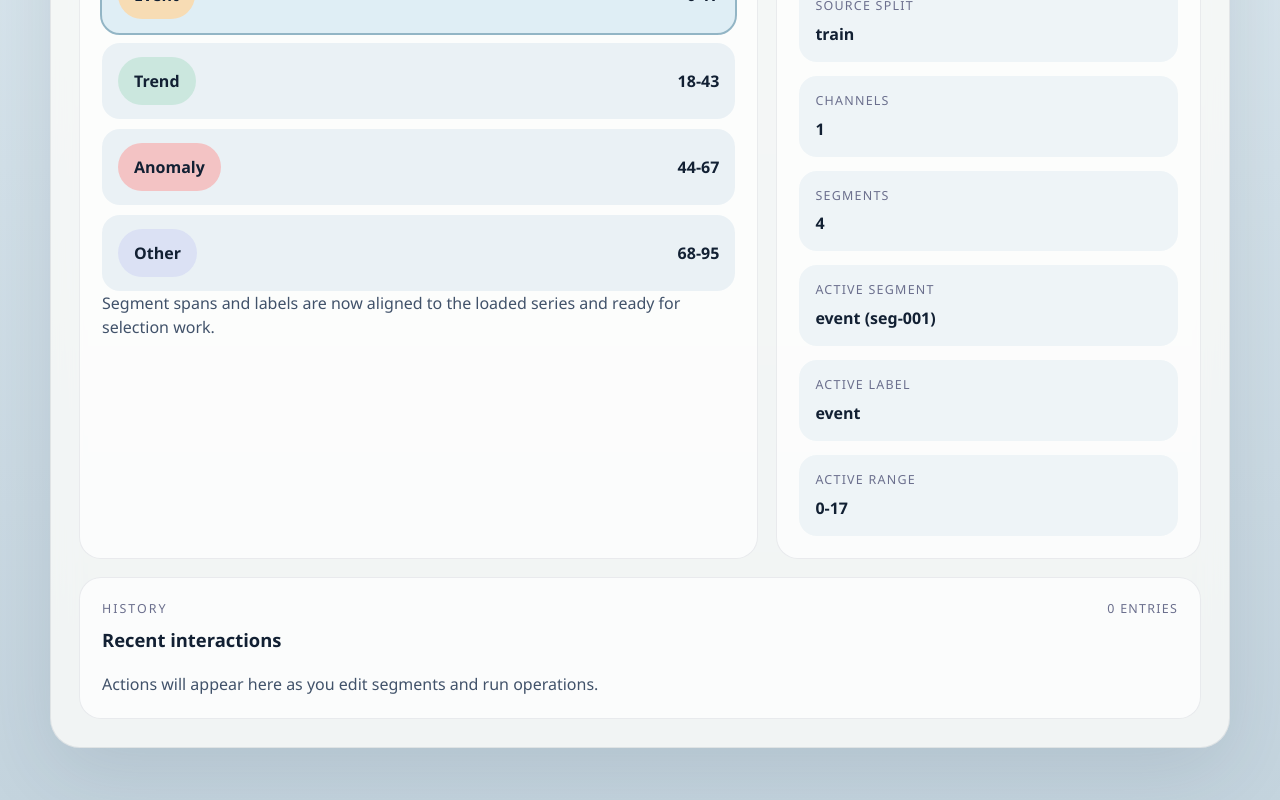
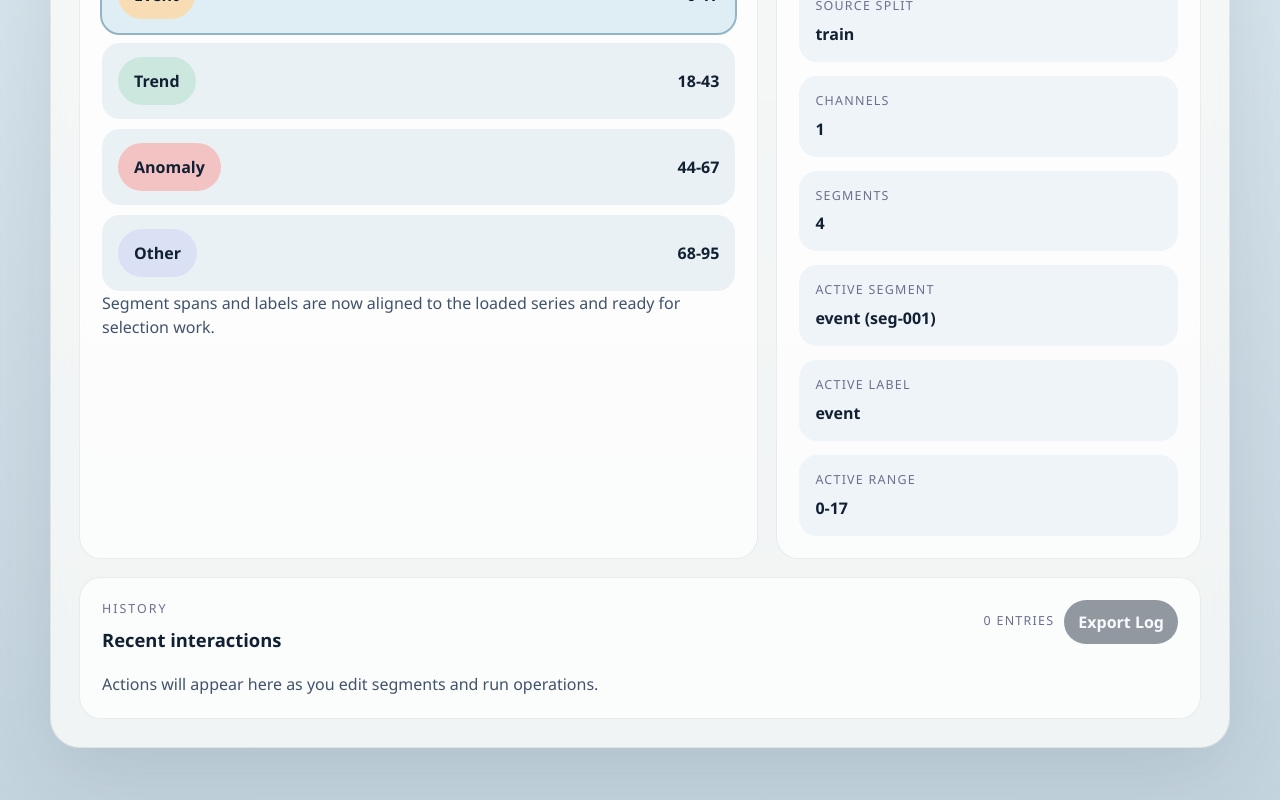
Before and after one commit to grushety/HypotheX-TS, a Vue app in the folder frontend/: page / in a window 1280 px wide. Shown: the part 1226-2026 px from the top of the page. Built offline with nearby package versions, Linux system fonts and the light colour scheme.

Commit message:
HTS-021: export interaction log

```diff
--- a/frontend/package.json
+++ b/frontend/package.json
@@ -7,7 +7,7 @@
     "dev": "vite",
     "build": "vite build",
     "preview": "vite preview",
-    "test": "node --test src/lib/data/*.test.js src/lib/viewer/*.test.js src/lib/chart/*.test.js src/lib/segments/*.test.js src/lib/operations/*.test.js src/lib/constraints/*.test.js src/lib/audit/*.test.js"
+    "test": "node --test src/lib/data/*.test.js src/lib/viewer/*.test.js src/lib/chart/*.test.js src/lib/segments/*.test.js src/lib/operations/*.test.js src/lib/constraints/*.test.js src/lib/audit/*.test.js src/lib/export/*.test.js"
   },
   "dependencies": {
     "vue": "^3.5.13"
--- a/frontend/src/components/history/HistoryPanel.vue
+++ b/frontend/src/components/history/HistoryPanel.vue
@@ -5,6 +5,8 @@ defineProps({
     default: () => [],
   },
 });
+
+const emit = defineEmits(["export-log"]);
 </script>
 
 <template>
@@ -14,7 +16,12 @@ defineProps({
         <p class="section-label">History</p>
         <h3>Recent interactions</h3>
       </div>
-      <span class="surface-tag">{{ entries.length }} entries</span>
+      <div class="history-header-actions">
+        <span class="surface-tag">{{ entries.length }} entries</span>
+        <button class="history-export-button" type="button" :disabled="entries.length === 0" @click="emit('export-log')">
+          Export Log
+        </button>
+      </div>
     </div>
 
     <p v-if="entries.length === 0" class="history-empty-state">
--- a/frontend/src/components/viewer/ViewerShell.vue
+++ b/frontend/src/components/viewer/ViewerShell.vue
@@ -49,7 +49,13 @@ defineProps({
   },
 });
 
-const emit = defineEmits(["select-segment", "move-boundary", "update-segment-label", "run-operation"]);
+const emit = defineEmits([
+  "select-segment",
+  "move-boundary",
+  "update-segment-label",
+  "run-operation",
+  "export-log",
+]);
 </script>
 
 <template>
@@ -171,7 +177,7 @@ const emit = defineEmits(["select-segment", "move-boundary", "update-segment-lab
         </ul>
       </aside>
 
-      <HistoryPanel :entries="historyEntries" />
+      <HistoryPanel :entries="historyEntries" @export-log="emit('export-log')" />
     </div>
   </section>
 </template>
--- /dev/null
+++ b/frontend/src/lib/export/createInteractionLogExport.js
@@ -0,0 +1,48 @@
+import { AUDIT_EVENT_SCHEMA_VERSION } from "../audit/auditEvents.js";
+
+function padNumber(value) {
+  return String(value).padStart(2, "0");
+}
+
+export function createInteractionLogFilename(sampleId, timestamp = new Date()) {
+  const year = timestamp.getUTCFullYear();
+  const month = padNumber(timestamp.getUTCMonth() + 1);
+  const day = padNumber(timestamp.getUTCDate());
+  const hours = padNumber(timestamp.getUTCHours());
+  const minutes = padNumber(timestamp.getUTCMinutes());
+  const seconds = padNumber(timestamp.getUTCSeconds());
+  const safeSampleId = (sampleId ?? "sample").replace(/[^a-zA-Z0-9_-]+/g, "-");
+
+  return `interaction-log-${safeSampleId}-${year}${month}${day}T${hours}${minutes}${seconds}Z.json`;
+}
+
+export function createInteractionLogExport(events, context = {}, timestamp = new Date()) {
+  const payload = {
+    schemaVersion: AUDIT_EVENT_SCHEMA_VERSION,
+    exportedAt: timestamp.toISOString(),
+    sampleId: context.sampleId ?? null,
+    datasetName: context.datasetName ?? null,
+    eventCount: events.length,
+    events,
+  };
+
+  return {
+    filename: createInteractionLogFilename(context.sampleId, timestamp),
+    mimeType: "application/json",
+    content: JSON.stringify(payload, null, 2),
+    payload,
+  };
+}
+
+export function downloadInteractionLogExport(exportArtifact) {
+  const blob = new Blob([exportArtifact.content], { type: exportArtifact.mimeType });
+  const objectUrl = URL.createObjectURL(blob);
+  const link = document.createElement("a");
+
+  link.href = objectUrl;
+  link.download = exportArtifact.filename;
+  document.body.append(link);
+  link.click();
+  link.remove();
+  URL.revokeObjectURL(objectUrl);
+}
--- a/frontend/src/styles.css
+++ b/frontend/src/styles.css
@@ -613,6 +613,28 @@ h3 {
   background: #eef4f7;
 }
 
+.history-header-actions {
+  display: flex;
+  gap: 10px;
+  align-items: center;
+}
+
+.history-export-button {
+  border: 0;
+  border-radius: 999px;
+  padding: 10px 14px;
+  background: #122033;
+  color: #f4fbff;
+  cursor: pointer;
+  font: inherit;
+  font-weight: 700;
+}
+
+.history-export-button:disabled {
+  cursor: not-allowed;
+  opacity: 0.45;
+}
+
 .history-item-header {
   display: flex;
   justify-content: space-between;
--- a/frontend/src/views/BenchmarkViewerPage.vue
+++ b/frontend/src/views/BenchmarkViewerPage.vue
@@ -6,6 +6,10 @@ import { appendAuditEvent, createEditAuditEvent, createOperationAuditEvent } fro
 import { createHistoryEntries } from "../lib/audit/createHistoryEntries";
 import { SOFT_CONSTRAINT_STATUS } from "../lib/constraints/evaluateSoftConstraints";
 import { loadBenchmarkSample } from "../lib/data/benchmarkSamples";
+import {
+  createInteractionLogExport,
+  downloadInteractionLogExport,
+} from "../lib/export/createInteractionLogExport";
 import { executeOperationAction } from "../lib/operations/executeOperationAction";
 import {
   executeMoveBoundaryAction,
@@ -155,6 +159,19 @@ function handleRunOperation(request) {
   editConstraintResult.value = null;
 }
 
+function handleExportLog() {
+  if (!auditEvents.value.length) {
+    return;
+  }
+
+  const exportArtifact = createInteractionLogExport(auditEvents.value, {
+    sampleId: sample.value?.sampleId ?? null,
+    datasetName: sample.value?.datasetName ?? null,
+  });
+
+  downloadInteractionLogExport(exportArtifact);
+}
+
 watch(
   () => sample.value?.segments,
   (segments) => {
@@ -202,6 +219,7 @@ onMounted(() => {
       @move-boundary="handleMoveBoundary"
       @update-segment-label="handleUpdateSegmentLabel"
       @run-operation="handleRunOperation"
+      @export-log="handleExportLog"
     />
   </main>
 </template>
```
Also changed, not shown: 2 other files (tests, documents, lock files or other folders).
